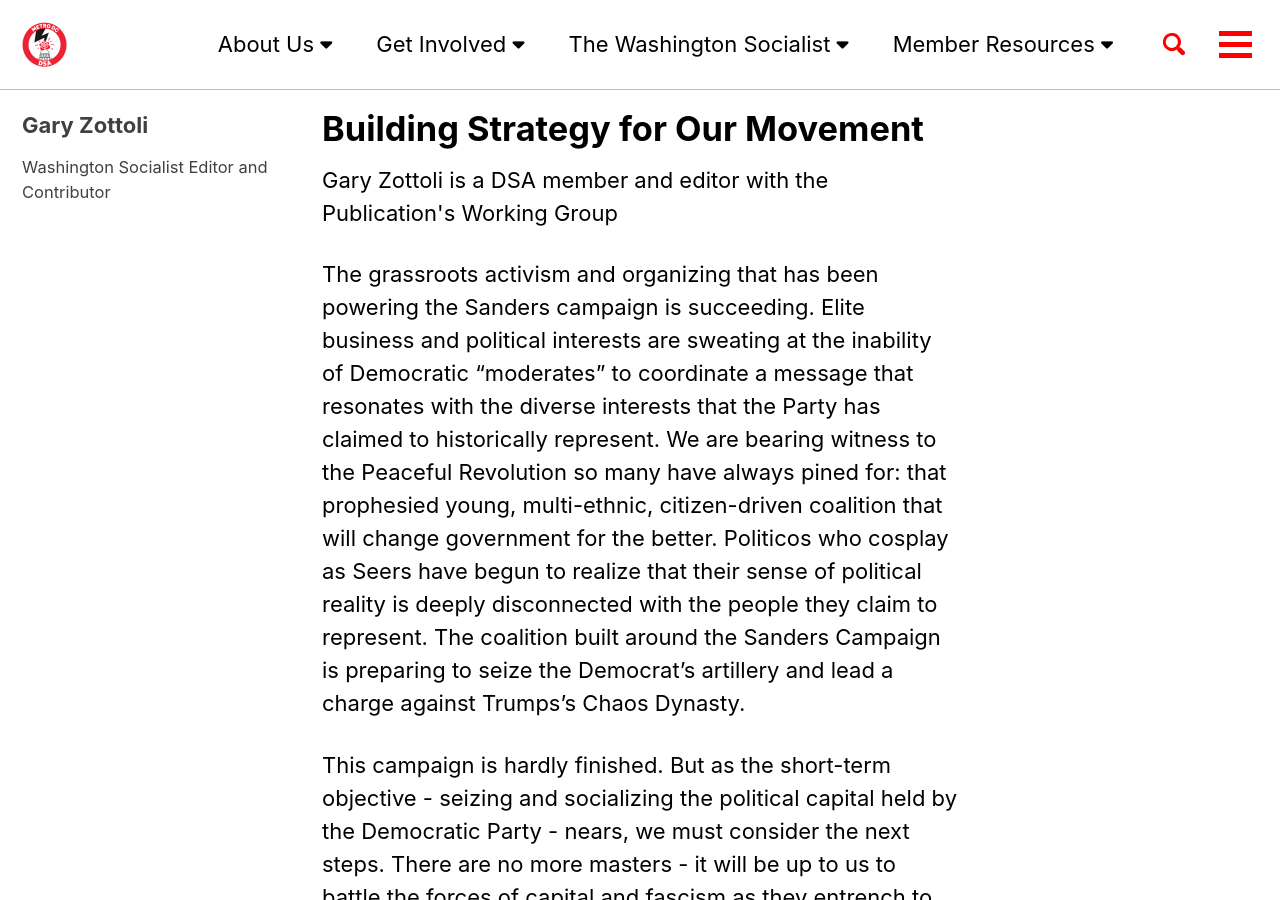
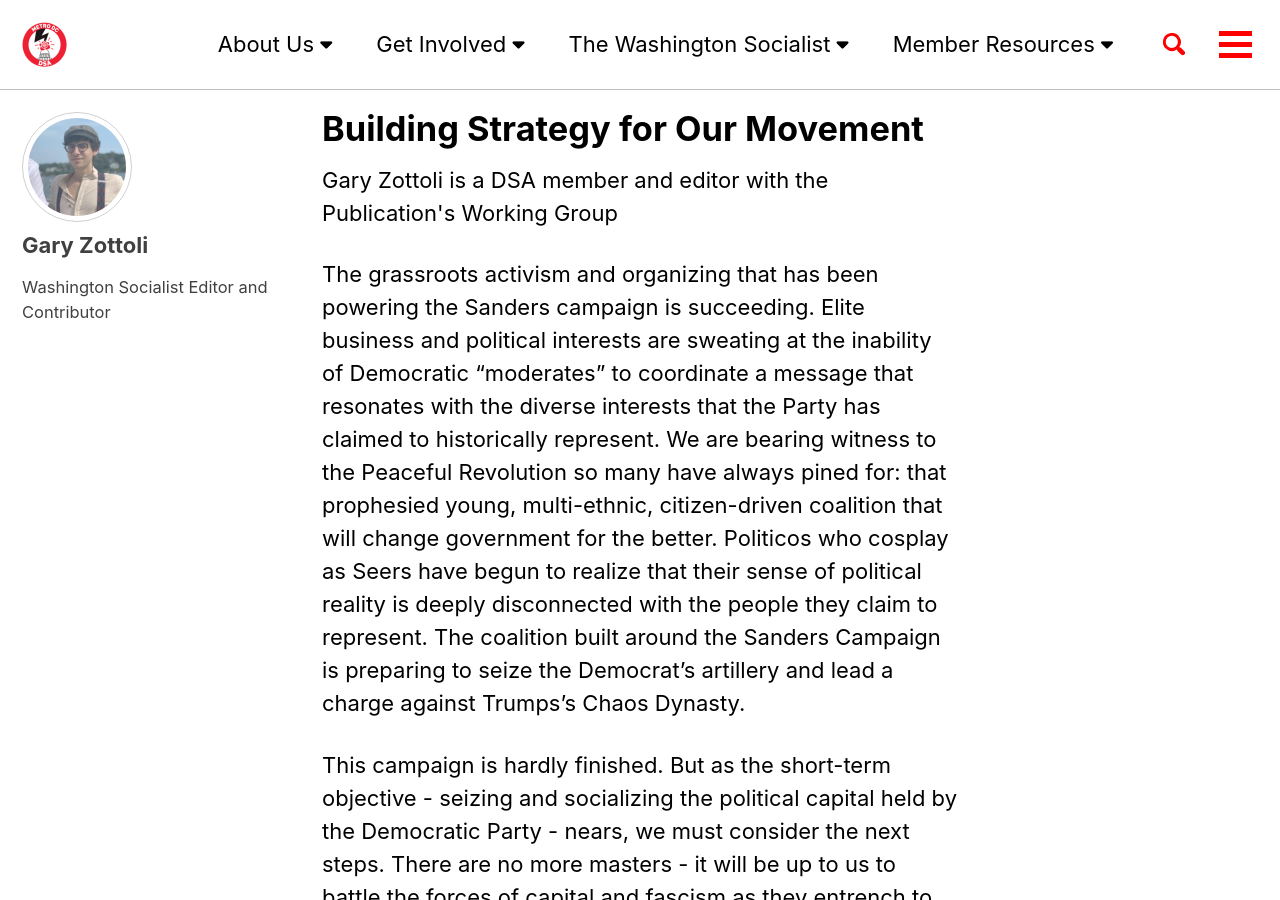
Before and after one commit to CentralScrutinizer-moonbog/MetroDCDSA.github.io, a Jekyll site: the page built from _posts/2020-2-28-Building-Strategy.md, in a window 1280 px wide and 900 px high. Built offline with Jekyll 4.4.1, drawn with Linux system fonts in a browser that asks for light colours; cached includes are drawn as plain includes; nearby versions of some CDN libraries.

Commit message:
uploading author photo for gz

```diff
--- a/_data/authors.yml
+++ b/_data/authors.yml
@@ -37,7 +37,7 @@
 Gary Zottoli:
   name        : "Gary Zottoli"
   bio         : "Washington Socialist Editor and Contributor"
-  # avatar      : "/assets/images/bio-photo-2.jpg"
+  avatar      : "/assets/images/author_gz.jfif"
   # links:
   #   - label: "Twitter"
   #     icon: "fab fa-fw fa-twitter-square"
```
